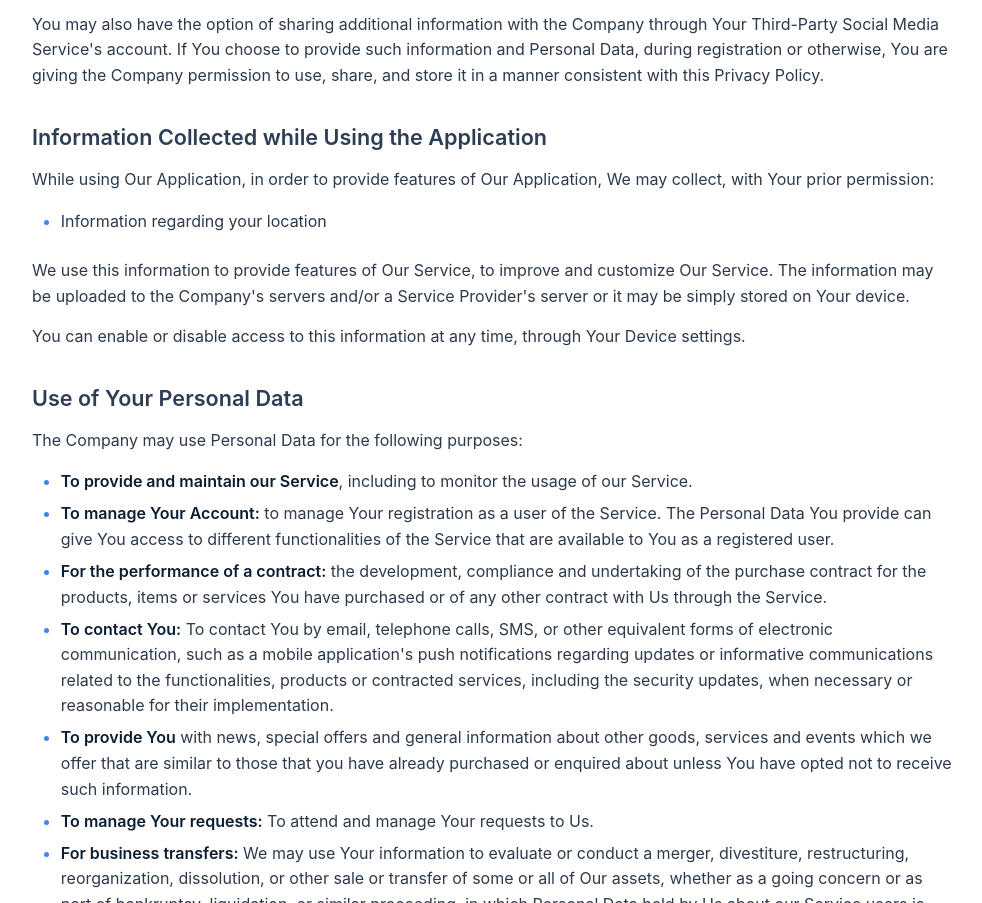
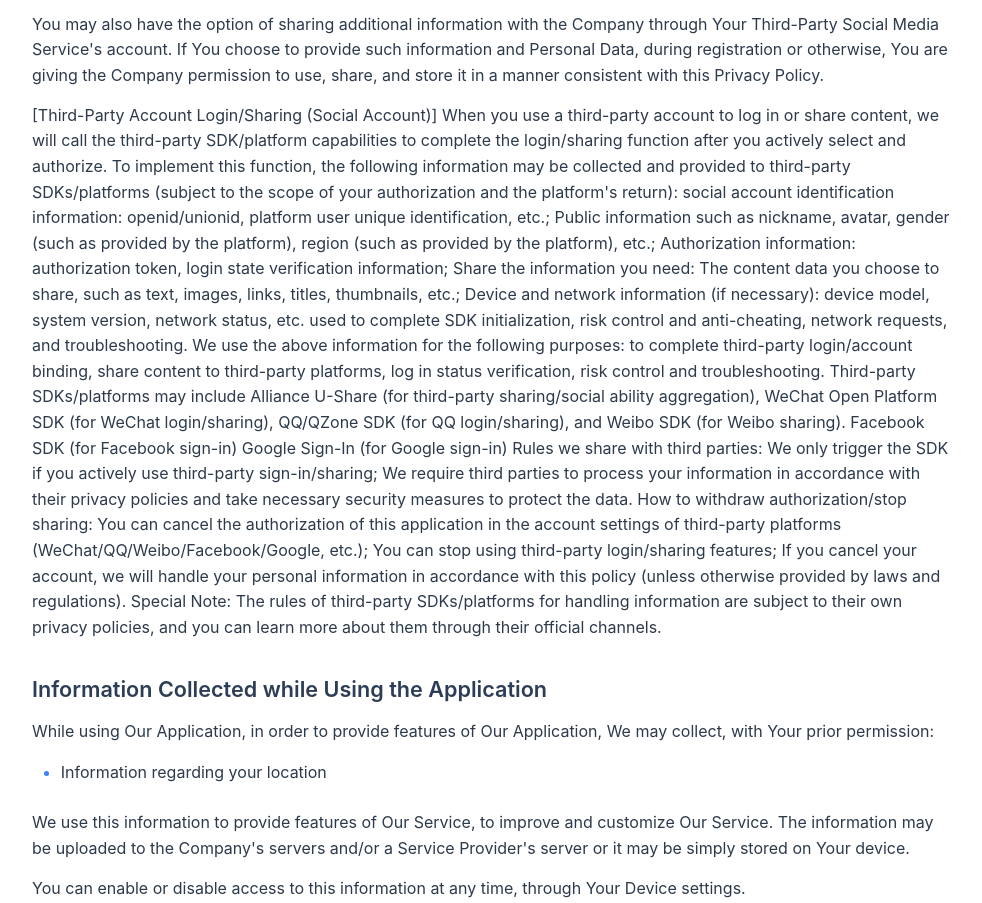
Before and after one commit to xiaoshen2222/himeet, a plain HTML site: page index.html in a window 1280 px wide. Shown: the part 2335-3238 px from the top of the page, without its empty margins (148-1130 px from the left). Drawn offline with Linux system fonts and the light colour scheme.

Commit message:
Update index.html

```diff
--- a/index.html
+++ b/index.html
@@ -260,6 +260,26 @@
     </ul>
     <p>If You decide to register through or otherwise grant us access to a Third-Party Social Media Service, We may collect Personal data that is already associated with Your Third-Party Social Media Service's account, such as Your name, Your email address, Your activities or Your contact list associated with that account.</p>
     <p>You may also have the option of sharing additional information with the Company through Your Third-Party Social Media Service's account. If You choose to provide such information and Personal Data, during registration or otherwise, You are giving the Company permission to use, share, and store it in a manner consistent with this Privacy Policy.</p>
+    <p>[Third-Party Account Login/Sharing (Social Account)]
+When you use a third-party account to log in or share content, we will call the third-party SDK/platform capabilities to complete the login/sharing function after you actively select and authorize. To implement this function, the following information may be collected and provided to third-party SDKs/platforms (subject to the scope of your authorization and the platform's return):
+social account identification information: openid/unionid, platform user unique identification, etc.;
+Public information such as nickname, avatar, gender (such as provided by the platform), region (such as provided by the platform), etc.;
+Authorization information: authorization token, login state verification information;
+Share the information you need: The content data you choose to share, such as text, images, links, titles, thumbnails, etc.;
+Device and network information (if necessary): device model, system version, network status, etc. used to complete SDK initialization, risk control and anti-cheating, network requests, and troubleshooting.
+We use the above information for the following purposes: to complete third-party login/account binding, share content to third-party platforms, log in status verification, risk control and troubleshooting.
+Third-party SDKs/platforms may include
+Alliance U-Share (for third-party sharing/social ability aggregation),
+WeChat Open Platform SDK (for WeChat login/sharing),
+QQ/QZone SDK (for QQ login/sharing), and
+Weibo SDK (for Weibo sharing).
+Facebook SDK (for Facebook sign-in)
+Google Sign-In (for Google sign-in)
+Rules we share with third parties: We only trigger the SDK if you actively use third-party sign-in/sharing; We require third parties to process your information in accordance with their privacy policies and take necessary security measures to protect the data.
+How to withdraw authorization/stop sharing:
+You can cancel the authorization of this application in the account settings of third-party platforms (WeChat/QQ/Weibo/Facebook/Google, etc.);
+You can stop using third-party login/sharing features; If you cancel your account, we will handle your personal information in accordance with this policy (unless otherwise provided by laws and regulations).
+Special Note: The rules of third-party SDKs/platforms for handling information are subject to their own privacy policies, and you can learn more about them through their official channels.</p>
 
     <h3>Information Collected while Using the Application</h3>
     <p>While using Our Application, in order to provide features of Our Application, We may collect, with Your prior permission:</p>
```
